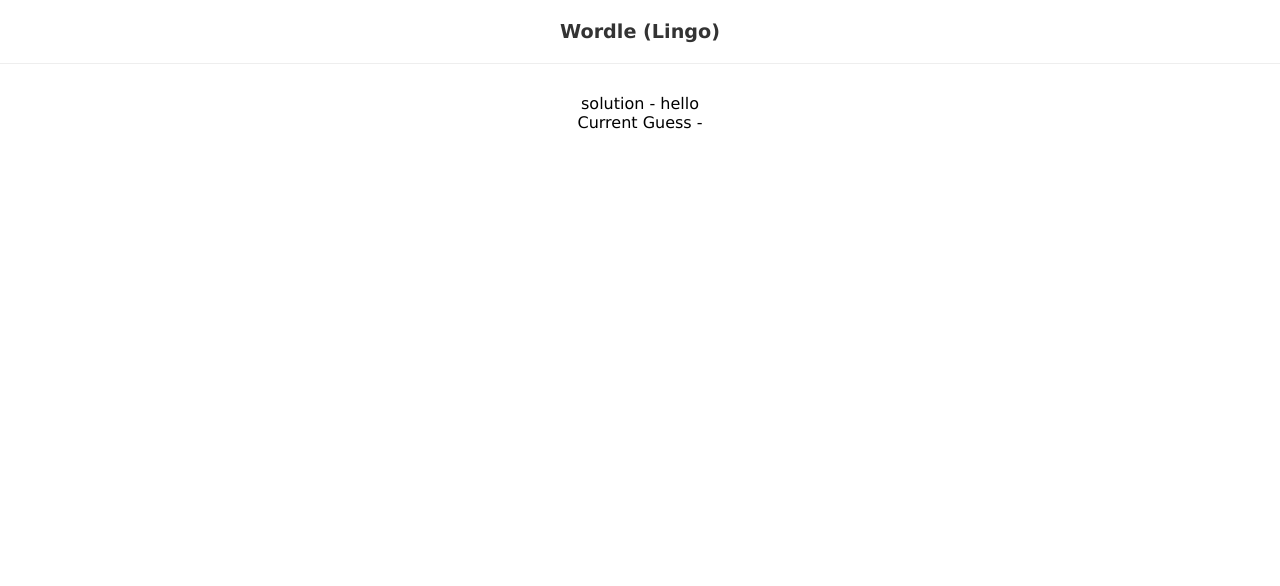
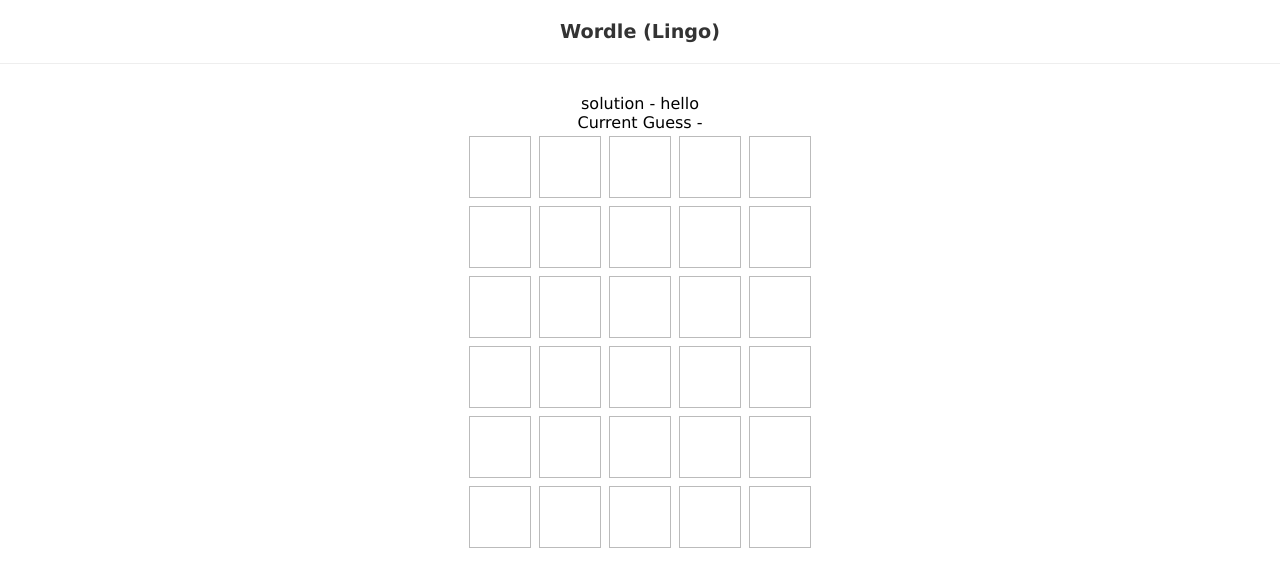
Before and after one commit to AaronDBoyd/Wordle-React, a React (Create React App) app: page / in a window 1280 px wide. Shown: the top 586 px of the page. Built offline with nearby package versions, Linux system fonts and the light colour scheme; data requests are answered from the project's data file.

Commit message:
create grid layout

```diff
--- /dev/null
+++ b/src/components/Grid.js
@@ -0,0 +1,12 @@
+import React from 'react'
+import Row from './Row'
+
+export default function Grid({ currentGuess, guesses, turn }) {
+  return (
+    <div>
+      {guesses.map((g, i) => {
+        return <Row key={i} />
+      })}
+    </div>
+  )
+}
--- /dev/null
+++ b/src/components/Row.js
@@ -0,0 +1,15 @@
+import React from 'react'
+
+export default function Row() {
+
+  return (
+    <div className="row">
+      <div></div>
+      <div></div>
+      <div></div>
+      <div></div>
+      <div></div>
+    </div>
+  )
+
+}
--- a/src/components/Wordle.js
+++ b/src/components/Wordle.js
@@ -1,5 +1,6 @@
 import React, { useEffect } from 'react'
 import useWordle from '../hooks/useWordle'
+import Grid from './Grid';
 
 export default function Wordle({ solution }) {
   const { currentGuess, handleKeyup, turn, isCorrect, guesses } = useWordle(solution)
@@ -19,6 +20,7 @@ export default function Wordle({ solution }) {
     <div>
       <div>solution - {solution}</div>
       <div>Current Guess - {currentGuess}</div>
+      <Grid currentGuess={currentGuess} guesses={guesses} turn={turn} />
     </div>
   )
 }
--- a/src/index.css
+++ b/src/index.css
@@ -11,3 +11,20 @@ h1 {
   margin: 0 0 30px 0;
   color: #333;
 }
+.row {
+  text-align: center;
+  display: flex;
+  justify-content: center;
+}
+.row > div {
+  display: block;
+  width: 60px;
+  height: 60px;
+  border: 1px solid #bbb;
+  margin: 4px;
+  text-align: center;
+  line-height: 60px;
+  text-transform: uppercase;
+  font-weight: bold;
+  font-size: 2.5em;
+}
```
